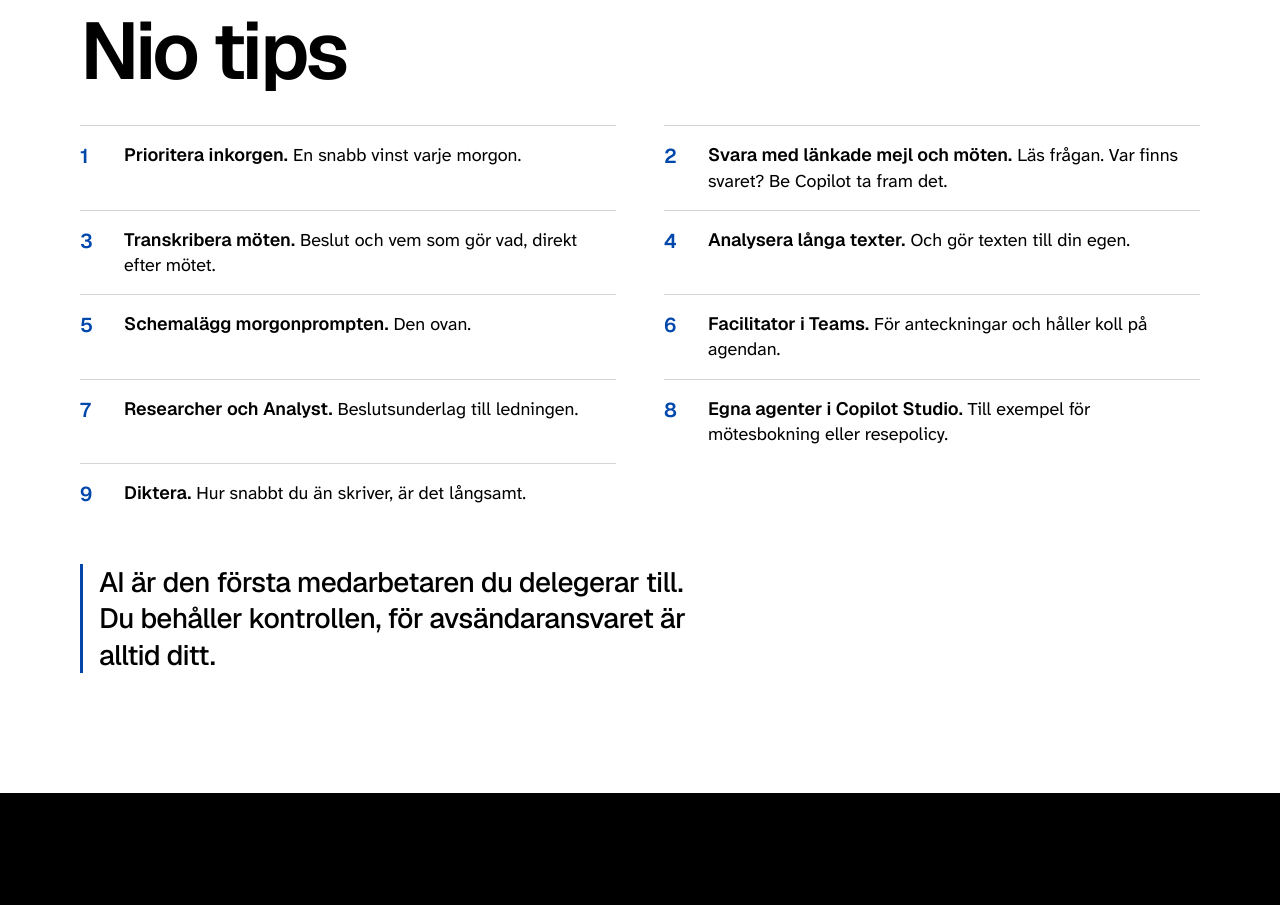
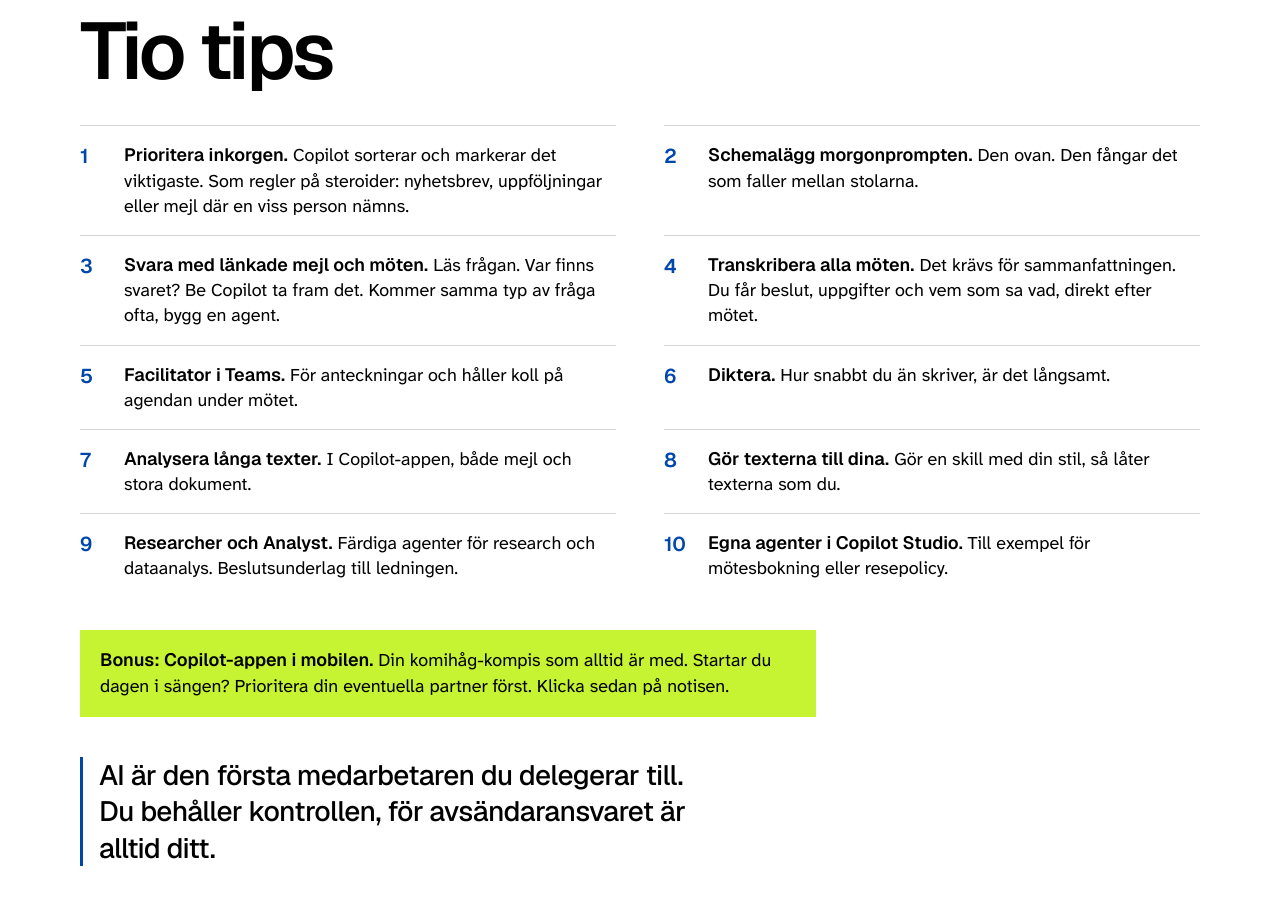
Before and after one commit to hassenyblom/hemsida, a plain HTML site: page ea/index.html in a window 1280 px wide. Shown: the part 1831-2736 px from the top of the page. Drawn offline with Linux system fonts and the light colour scheme.

Commit message:
EA: tio tips och bonus enligt manus
Co-Authored-By: Claude Opus 5.5 <noreply@anthropic.com>
Claude-Session: https://claude.ai/code/session_01BpDK1jhdhFu3wQPbwhC2op

```diff
--- a/assets/css/ea.css
+++ b/assets/css/ea.css
@@ -92,3 +92,5 @@ pre{margin:0;font-family:var(--body);white-space:pre-wrap;overflow-wrap:anywhere
 
 .ea-note{margin-top:1.5rem;padding:1rem 1.1rem;background:#EEF3FE;border-left:3px solid var(--cobalt);line-height:1.45}
 .ea-note b{font-family:var(--display);font-weight:600}
+.ea-bonus{margin-top:2rem;padding:1.1rem 1.25rem;background:#C6F432;line-height:1.45;max-width:46rem}
+.ea-bonus b{font-family:var(--display);font-weight:600}
--- a/ea/index.html
+++ b/ea/index.html
@@ -6,7 +6,7 @@
 <meta http-equiv="Content-Security-Policy" content="default-src 'self'; script-src 'self'; style-src 'self'; img-src 'self' data:; font-src 'self'; connect-src 'self'; form-action 'self'; base-uri 'self'; object-src 'none'; upgrade-insecure-requests">
 <meta name="referrer" content="strict-origin-when-cross-origin">
 <title>EA Summit: tips och morgonprompt | Hans Nyblom</title>
-<meta name="description" content="Från AI-labbet på EA Summit 2026. Morgonprompt, nio tips och trappan. Boka 30 minuter med Hans och din chef.">
+<meta name="description" content="Från AI-labbet på EA Summit 2026. Morgonprompt, tio tips och trappan. Boka 30 minuter med Hans och din chef.">
 <link rel="canonical" href="https://proximus.se/ea/">
 <meta property="og:type" content="website">
 <meta property="og:locale" content="sv_SE">
@@ -96,18 +96,20 @@ Avsluta med dagens uppgifter i prioritetsordning.</pre>
 <section class="ea-block" id="tips" aria-labelledby="h-tips">
   <div class="wrap">
     <p class="kicker">Från lätt till strategiskt</p>
-    <h2 id="h-tips">Nio tips</h2>
+    <h2 id="h-tips">Tio tips</h2>
     <ol class="ea-tips">
-      <li><span><b>Prioritera inkorgen.</b> En snabb vinst varje morgon.</span></li>
-      <li><span><b>Svara med länkade mejl och möten.</b> Läs frågan. Var finns svaret? Be Copilot ta fram det.</span></li>
-      <li><span><b>Transkribera möten.</b> Beslut och vem som gör vad, direkt efter mötet.</span></li>
-      <li><span><b>Analysera långa texter.</b> Och gör texten till din egen.</span></li>
-      <li><span><b>Schemalägg morgonprompten.</b> Den ovan.</span></li>
-      <li><span><b>Facilitator i Teams.</b> För anteckningar och håller koll på agendan.</span></li>
-      <li><span><b>Researcher och Analyst.</b> Beslutsunderlag till ledningen.</span></li>
+      <li><span><b>Prioritera inkorgen.</b> Copilot sorterar och markerar det viktigaste. Som regler på steroider: nyhetsbrev, uppföljningar eller mejl där en viss person nämns.</span></li>
+      <li><span><b>Schemalägg morgonprompten.</b> Den ovan. Den fångar det som faller mellan stolarna.</span></li>
+      <li><span><b>Svara med länkade mejl och möten.</b> Läs frågan. Var finns svaret? Be Copilot ta fram det. Kommer samma typ av fråga ofta, bygg en agent.</span></li>
+      <li><span><b>Transkribera alla möten.</b> Det krävs för sammanfattningen. Du får beslut, uppgifter och vem som sa vad, direkt efter mötet.</span></li>
+      <li><span><b>Facilitator i Teams.</b> För anteckningar och håller koll på agendan under mötet.</span></li>
+      <li><span><b>Diktera.</b> Hur snabbt du än skriver, är det långsamt.</span></li>
+      <li><span><b>Analysera långa texter.</b> I Copilot-appen, både mejl och stora dokument.</span></li>
+      <li><span><b>Gör texterna till dina.</b> Gör en skill med din stil, så låter texterna som du.</span></li>
+      <li><span><b>Researcher och Analyst.</b> Färdiga agenter för research och dataanalys. Beslutsunderlag till ledningen.</span></li>
       <li><span><b>Egna agenter i Copilot Studio.</b> Till exempel för mötesbokning eller resepolicy.</span></li>
-      <li><span><b>Diktera.</b> Hur snabbt du än skriver, är det långsamt.</span></li>
     </ol>
+    <p class="ea-bonus"><b>Bonus: Copilot-appen i mobilen.</b> Din komihåg-kompis som alltid är med. Startar du dagen i sängen? Prioritera din eventuella partner först. Klicka sedan på notisen.</p>
     <p class="ea-quote">AI är den första medarbetaren du delegerar till. Du behåller kontrollen, för avsändaransvaret är alltid ditt.</p>
   </div>
 </section>
```
